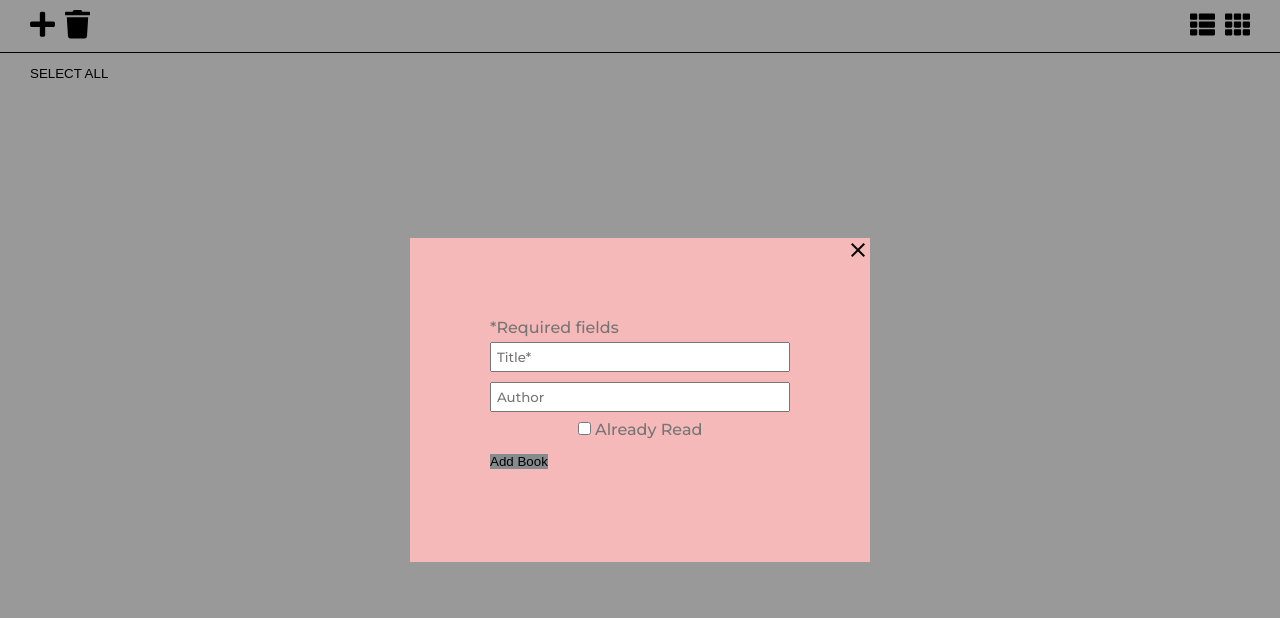
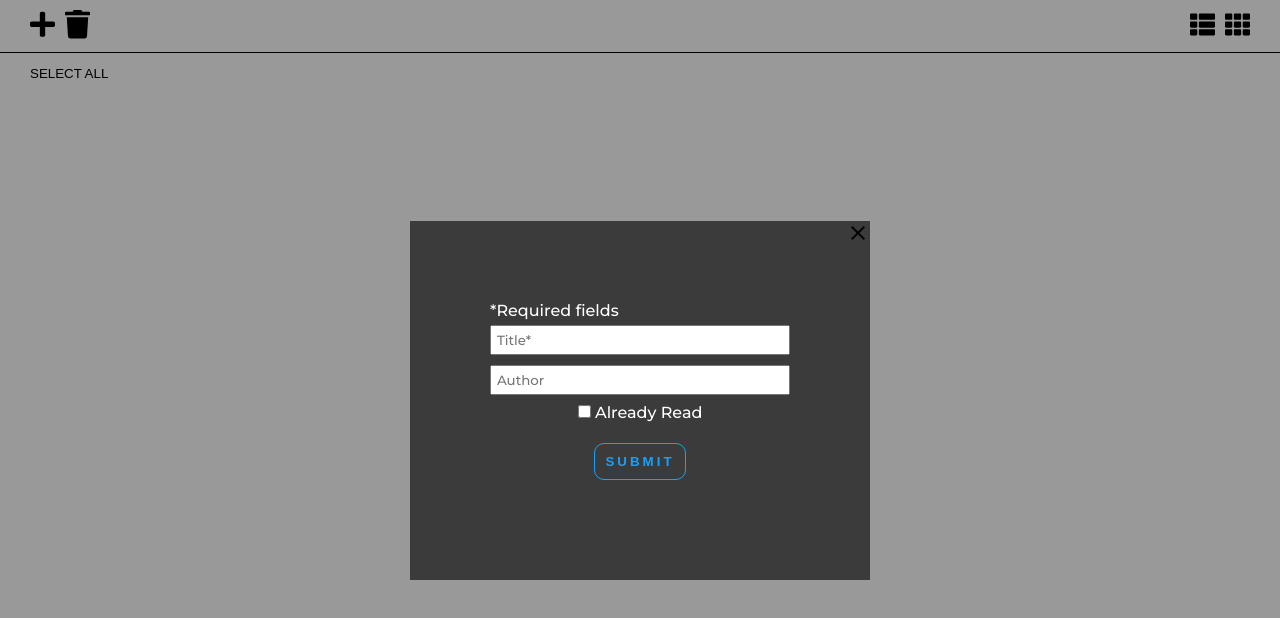
Before and after one commit to michulee/library, a plain HTML site: page index.html in a window 1280 px wide. Both pictures are taken after a click on the button 42 px from the left and 25 px from the top of the page. Drawn offline with Linux system fonts and the light colour scheme.

Commit message:
redesign of modal box

```diff
--- a/index.html
+++ b/index.html
@@ -56,7 +56,7 @@
                         <input id='read' type="checkbox">
                         <label>Already Read</label>
                     </div>
-                    <button type='submit' class='btn-submit'>Add Book</button>
+                    <button type='submit' class='btn-submit'><p>Submit</p></button>
                 </form>
                 <button class="material-icons btn-close">close</button>
             </div>
--- a/main.css
+++ b/main.css
@@ -1,9 +1,10 @@
 :root {
     --color-light: #fff;
     --color-dark: #000;
-    --color-test: pink;
+    --color-gray: #e4e4e4;
+    --color-gray-dark: #3B3B3B;
 
-    --color-primary: #e4e4e4;
+    --color-primary: #18A0FB;
 }
 
 * {
@@ -110,6 +111,7 @@ button.remove {
     display: grid;
     width: 100%;
     grid-template-columns: repeat(auto-fill, minmax(200px, 1fr));
+    justify-items: center;
     gap: 10px;
 }
 
@@ -131,17 +133,33 @@ button.remove {
 }
 
 .modal-content {
-    background-color: #F4B9B8;
+    background-color: var(--color-gray-dark);
     padding: 5em;
     position: relative;
-    color: #757575;
+    color: var(--color-light);
 }
 
 /* BUTTONS */
 .btn-submit {
     margin: 1em auto;
-    background-color: #868B8E;
-    border-color: #B9B7BD;
+    background-color: transparent;
+    border-radius: 10px;
+    padding: 10px;
+    color: var(--color-primary);
+    font-weight: bold;
+    border: 1px solid;
+    border-color: var(--color-primary);
+    letter-spacing: 3px;
+    display: block;
+    margin: 20px auto;
+}
+.btn-submit p {
+    text-transform: uppercase;
+}
+.btn-submit:hover {
+    opacity: unset;
+    background-color: var(--color-primary);
+    color: var(--color-light);
 }
 
 .btn-close {
@@ -165,8 +183,7 @@ button.remove {
 /* CARD */
 .card {
     width: 200px;
-    margin: 0 auto;
-    background-color: var(--color-primary);
+    background-color: var(--color-gray);
     border-radius: 20px;
     padding: 3rem 1rem;
 
@@ -192,10 +209,6 @@ button.remove {
     font-size: 1.5rem;
 }
 
-.card .desc {
-
-}
-
 .card .read {
     display: flex;
     align-items: center;
```
